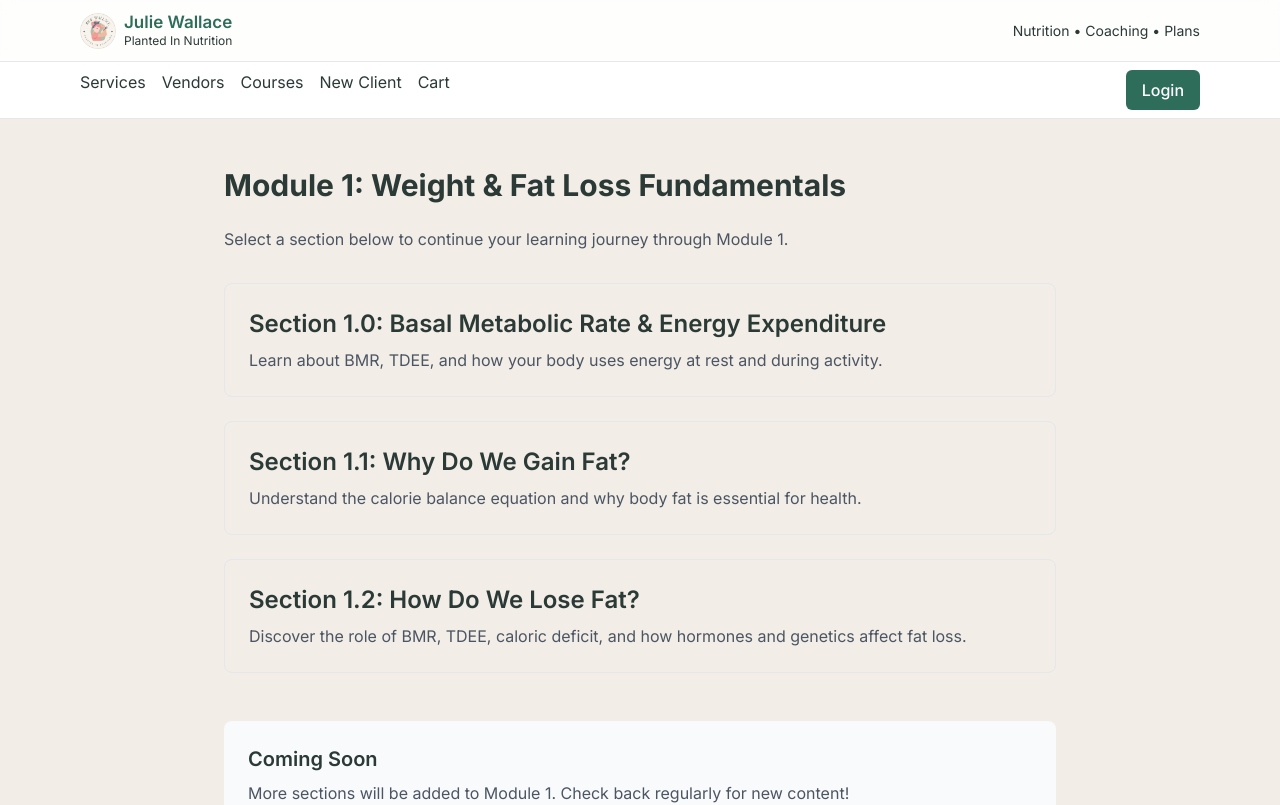
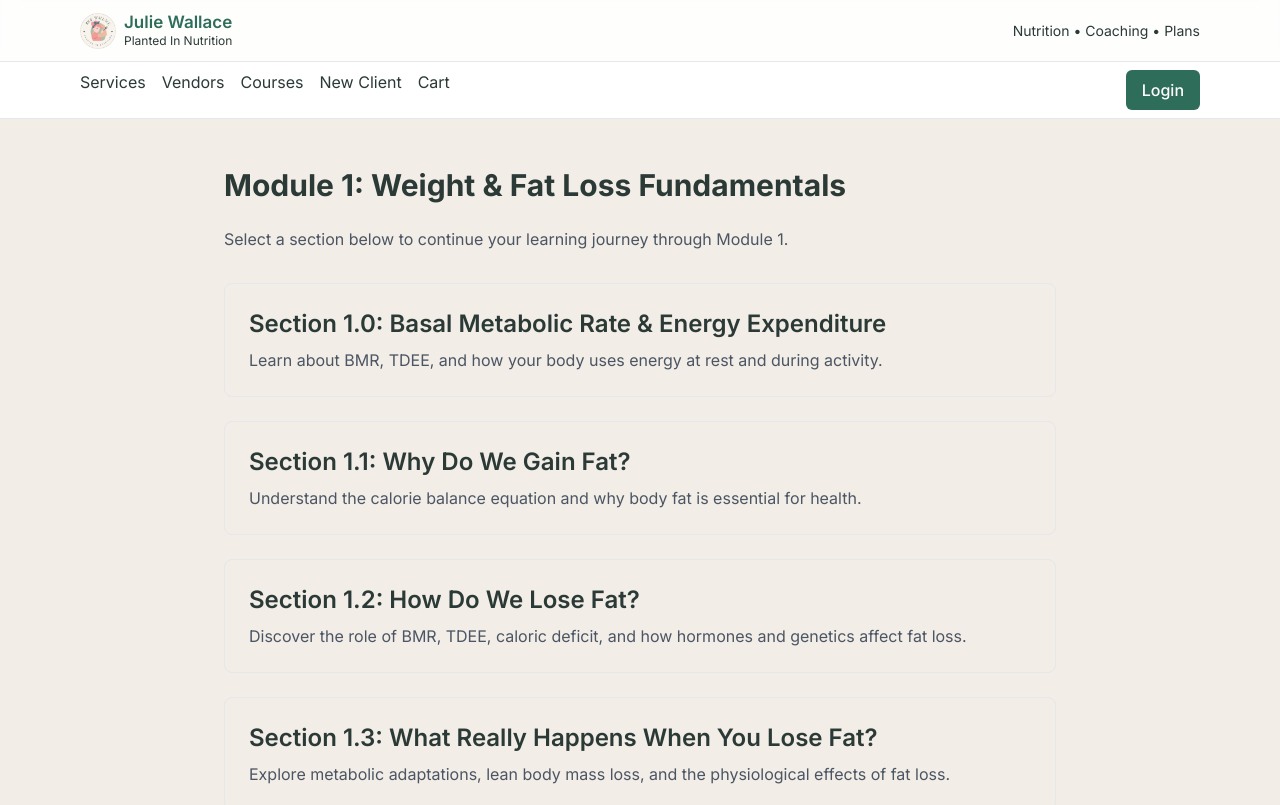
Before and after one commit to mr601s/nutritionist-marketplace-crm, a Next.js app: page /courses/module-1 in a window 1280 px wide. Shown: the top 805 px of the page. Built offline with nearby package versions, Linux system fonts and the light colour scheme.

Commit message:
Update Module 1 navigation to include Section 1.3

```diff
--- a/app/courses/module-1/page.tsx
+++ b/app/courses/module-1/page.tsx
@@ -19,6 +19,12 @@ export default function Module1Page() {
       title: 'Section 1.2: How Do We Lose Fat?',
       description: 'Discover the role of BMR, TDEE, caloric deficit, and how hormones and genetics affect fat loss.',
       href: '/courses/module-1/section-2'
+    },
+    {
+      id: 'section-1.3',
+      title: 'Section 1.3: What Really Happens When You Lose Fat?',
+      description: 'Explore metabolic adaptations, lean body mass loss, and the physiological effects of fat loss.',
+      href: '/courses/module-1/section-3'
     }
   ];
 
```
